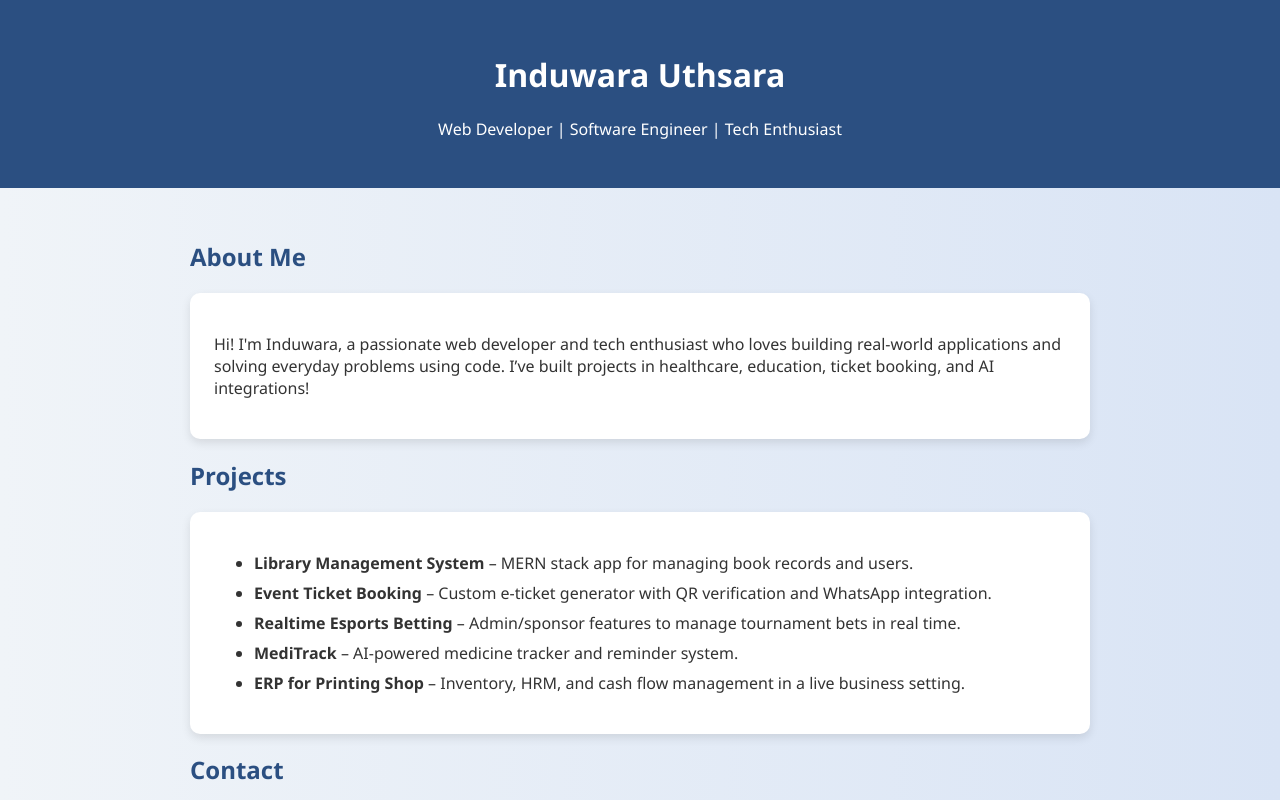
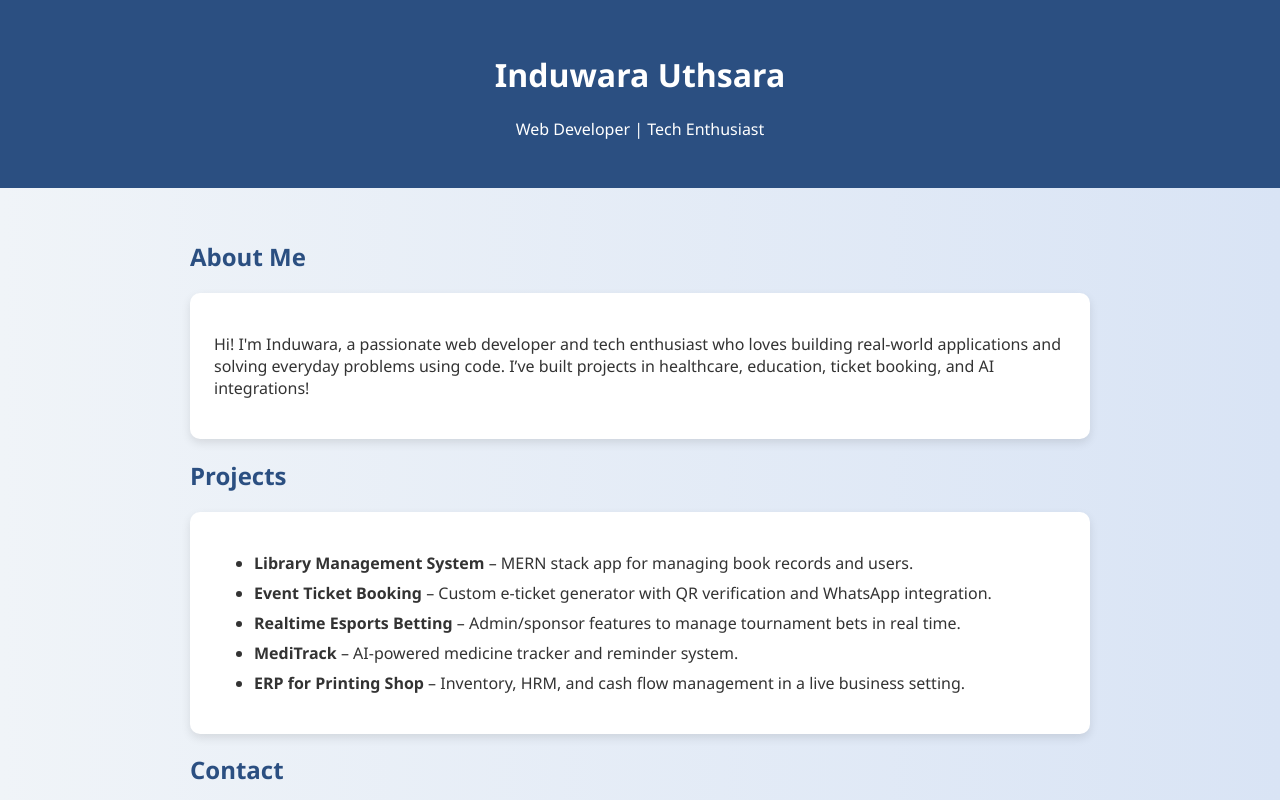
Before and after one commit to induwarauthsara/first-repo, a plain HTML site: page index.html in a window 1280 px wide. Shown: the top 800 px of the page. Drawn offline with Linux system fonts and the light colour scheme.

Commit message:
small change in index file

```diff
--- a/index.html
+++ b/index.html
@@ -1,5 +1,6 @@
 <!DOCTYPE html>
 <html lang="en">
+
 <head>
     <meta charset="UTF-8" />
     <meta name="viewport" content="width=device-width, initial-scale=1.0" />
@@ -11,36 +12,43 @@
             background: linear-gradient(to right, #f0f4f8, #d9e4f5);
             color: #333;
         }
+
         header {
             background-color: #2b4f81;
             color: white;
             padding: 2rem;
             text-align: center;
         }
+
         .section {
             padding: 2rem;
             max-width: 900px;
             margin: auto;
         }
+
         .section h2 {
             color: #2b4f81;
         }
+
         .card {
             background-color: white;
             border-radius: 10px;
             padding: 1.5rem;
             margin: 1rem 0;
-      box-shadow: 0 4px 10px rgba(0,0,0,0.1);
+            box-shadow: 0 4px 10px rgba(0, 0, 0, 0.1);
         }
+
         .projects li {
             margin-bottom: 0.5rem;
         }
+
         footer {
             text-align: center;
             padding: 1rem;
             background-color: #2b4f81;
             color: white;
         }
+
         button {
             background-color: #2b4f81;
             color: white;
@@ -49,15 +57,17 @@
             border-radius: 5px;
             cursor: pointer;
         }
+
         button:hover {
             background-color: #1e3a61;
         }
     </style>
 </head>
+
 <body>
     <header>
         <h1>Induwara Uthsara</h1>
-    <p>Web Developer | Software Engineer | Tech Enthusiast</p>
+        <p>Web Developer | Tech Enthusiast</p>
     </header>
 
     <div class="section">
@@ -89,4 +99,5 @@
         <p>© 2025 Induwara Uthsara. All rights reserved.</p>
     </footer>
 </body>
+
 </html>
```
Lines whose indentation alone changed are shown as unchanged.
